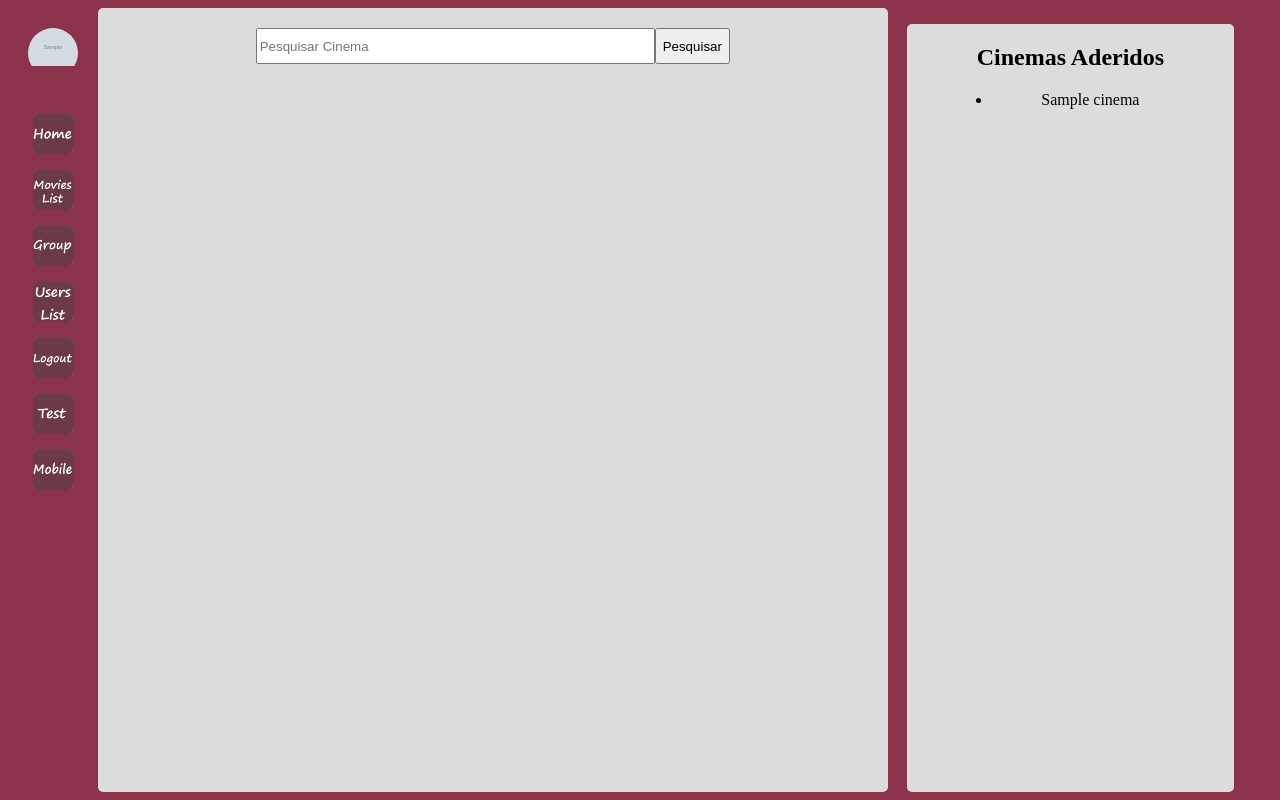
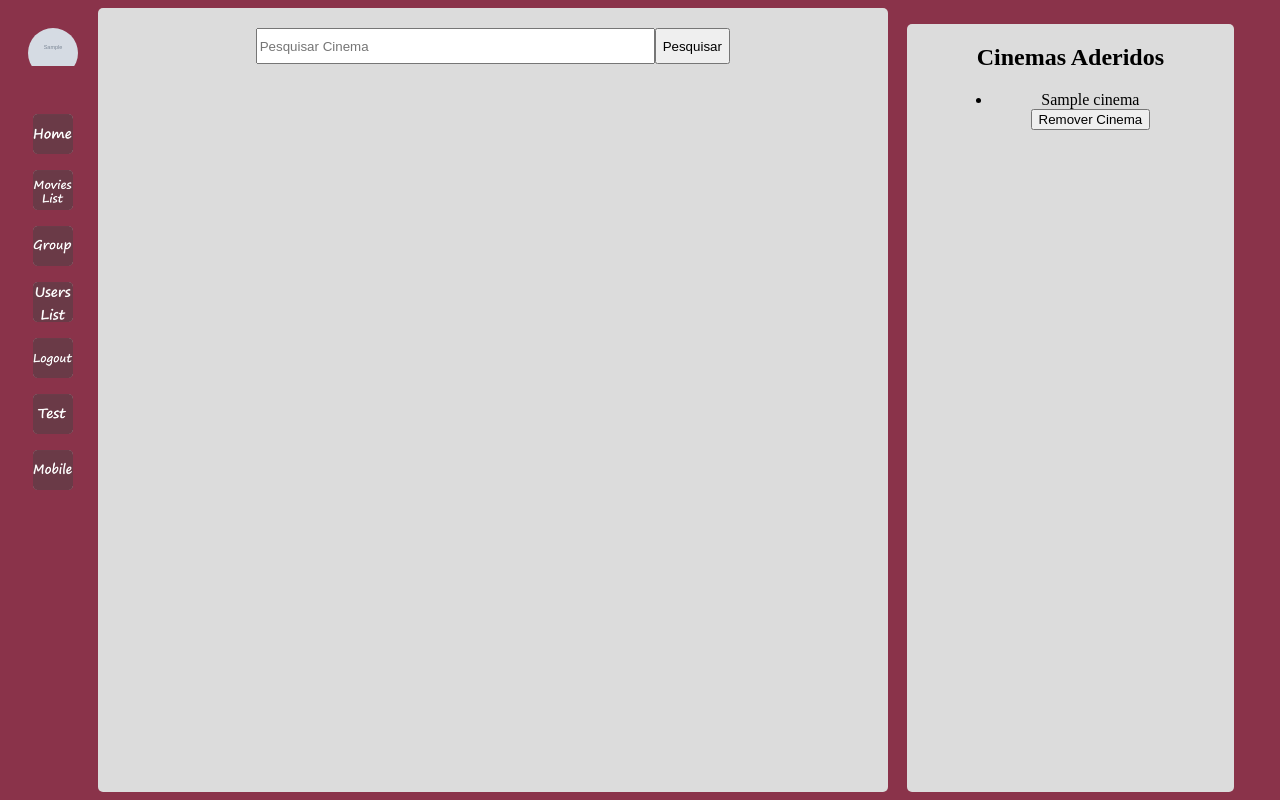
Before and after one commit to TretasPt/DIAM-Project-G6, a Django app: page /discovery in a window 1280 px wide. Run offline with Django 5.2, Linux system fonts and the light colour scheme; a user stored in the database is signed in; tables that the repository leaves empty hold one stand-in row (values such as "Sample post"); grey boxes marked "Sample" are stand-in pictures.

Commit message:
removeCinema

```diff
--- a/django/movies/templates/movies/discovery.html
+++ b/django/movies/templates/movies/discovery.html
@@ -41,7 +41,11 @@
             <h2>Cinemas Aderidos</h2>
             <ul>
                 {% for cinema in cinemas_aderidos_list %}
-                    <li><a>{{ cinema.nome }}</a></li>
+                    <form method="post" action="{% url 'movies:removeCinema' %}">
+                        {% csrf_token %}
+                        <li>{{ cinema.nome }}<input type="submit" value="Remover Cinema"/></li>
+                        <input type="number" name="cinema_id" value="{{ cinema.id }}" hidden="hidden"/>
+                    </form>
                 {% endfor %}
             </ul>
         </section>
--- a/django/movies/urls.py
+++ b/django/movies/urls.py
@@ -21,6 +21,7 @@ urlpatterns = [
     path('adherecinema', views.adhereCinema, name="adhereCinema"),
     path("inviteToGroup/<int:group_id>", views.inviteToGroup, name="inviteToGroup"),
     path("userAcceptInvite/<int:group_id>", views.userAcceptInvite, name="userAcceptInvite"),
+    path("removeCinema", views.removeCinema, name="removeCinema"),
 
     path("listMovies", views.listMovies, name="listMovies"),
     path('searchMovie', views.searchMovie, name="searchMovie"),
--- a/django/movies/views.py
+++ b/django/movies/views.py
@@ -248,6 +248,16 @@ def adhereCinema(request):
         cinema=cinema
     )
     utilizadorcinema.save()
+    return HttpResponseRedirect(reverse('movies:discovery'))
+
+def removeCinema(request):
+    cinema = Cinema.objects.get(pk=request.POST['cinema_id'])
+    utilizadorcinema = get_object_or_404(
+        UtilizadorCinema,
+        utilizador=request.user.utilizador,
+        cinema=cinema
+    )
+    utilizadorcinema.delete()
     return HttpResponseRedirect(reverse('movies:discovery'))
 
 def getRecentGroupsList(user):
```
